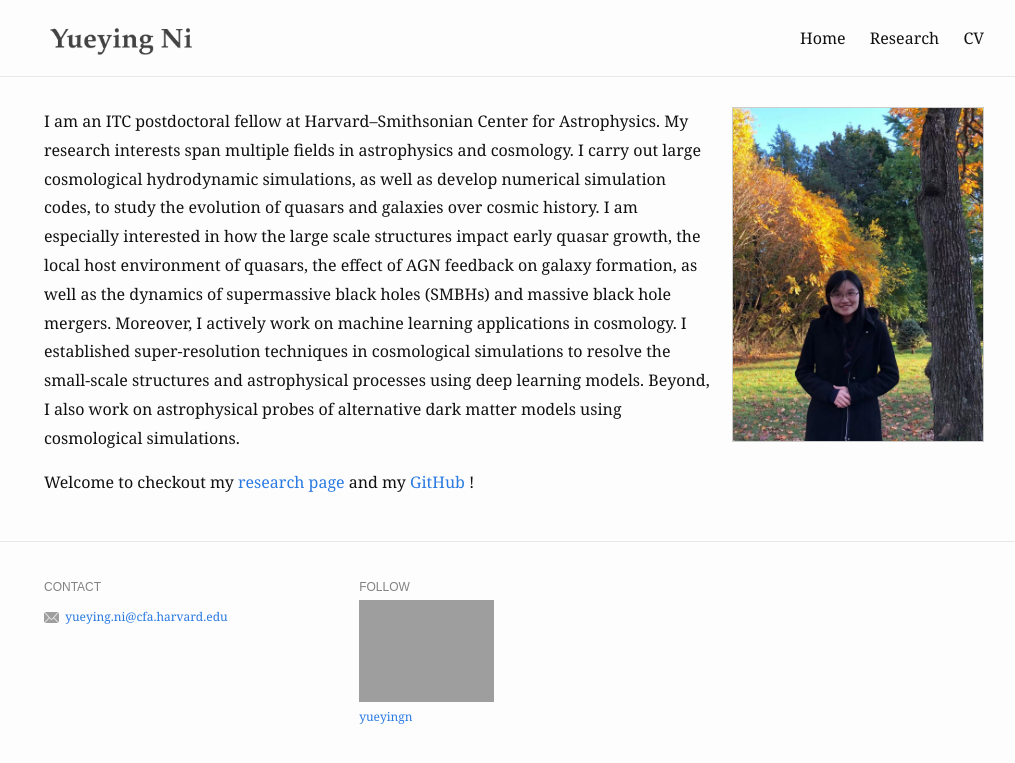
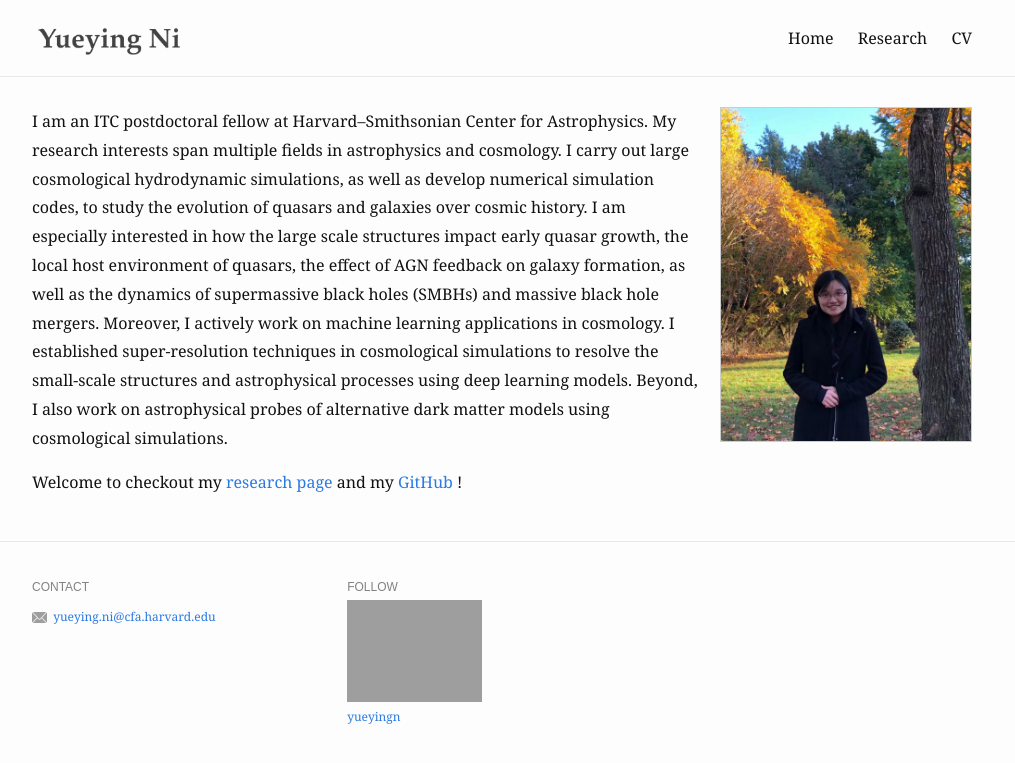
Before and after one commit to ZhanweiGao/aqqqzhanweigao.github.io, a Jekyll site: the page built from index.md, in a window 1280 px wide. Shown: the top 763 px of the page, without its empty margins (126-1141 px from the left). Built offline with Jekyll 4.4.1, drawn with Linux system fonts in a browser that asks for light colours.

Commit message:
Update _base.scss

```diff
--- a/_sass/_base.scss
+++ b/_sass/_base.scss
@@ -172,8 +172,8 @@ pre {
 .wrapper {
   max-width: -webkit-calc(1000px - (#{$spacing-unit} * 2));
   max-width:         calc(1000px - (#{$spacing-unit} * 2));
-  margin-right: auto;
-  margin-left: auto;
+  margin-right: 10%; // auto
+  margin-left: 10%;
   padding-right: $spacing-unit;
   padding-left: $spacing-unit;
   @extend %clearfix;
```
